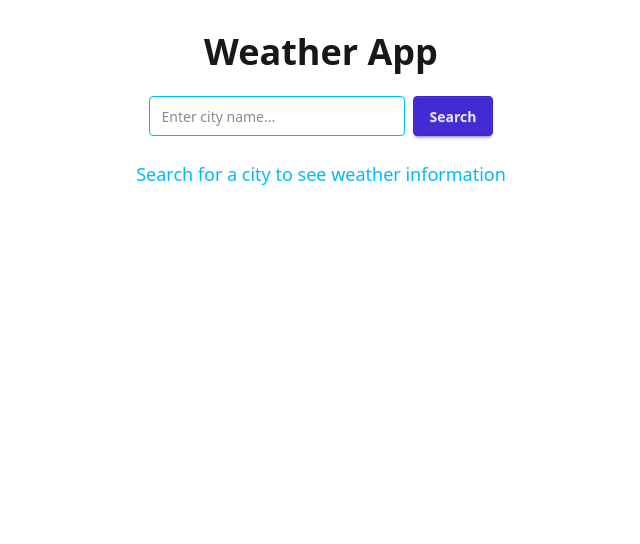
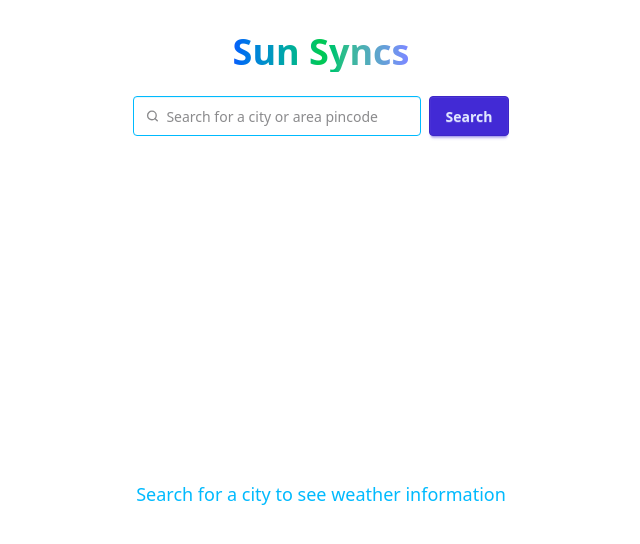
Before and after one commit to TBS96/weather-app-react, a React (Vite) app: page / in a window 1280 px wide. Shown: the top 544 px of the page, without its empty margins (319-959 px from the left). Built offline with nearby package versions, Linux system fonts and the light colour scheme; no server answers.

Commit message:
feat: update Home component layout and styling for improved user experience
Signed-off-by: TBS96 <9tbs6@proton.me>

```diff
--- a/src/pages/Home.jsx
+++ b/src/pages/Home.jsx
@@ -21,23 +21,38 @@ const Home = () => {
 
     return (
         <div className='flex flex-col items-center min-h-screen p-4 md:p-8'>
-            <h1 className='text-3xl md:text-4xl font-bold mb-4 md:mb-6 text-center'>Weather App</h1>
+            <a href='/' className='text-3xl md:text-4xl font-bold mb-4 md:mb-6 text-center bg-gradient-to-r from-blue-600 via-green-500 to-indigo-400 inline-block text-transparent bg-clip-text'>
+                Sun Syncs
+            </a>
 
             <div className='flex flex-col sm:flex-row gap-4 sm:gap-2 mb-6'>
-                <input
-                    type='text'
-                    placeholder='Enter city name...'
-                    value={input}
-                    onChange={(e) => setInput(e.target.value)}
-                    onKeyDown={(e) => e.key === 'Enter' && handleSearch()}
-                    className='input input-info w-64'
-                />
+                <label className='input input-info w-72'>
+                    <svg className='h-[1em] opacity-50' xmlns='http://www.w3.org/2000/svg' viewBox='0 0 24 24'>
+                        <g
+                            strokeLinejoin='round'
+                            strokeLinecap='round'
+                            strokeWidth='2.5'
+                            fill='none'
+                            stroke='currentColor'
+                        >
+                            <circle cx='11' cy='11' r='8'></circle>
+                            <path d='m21 21-4.3-4.3'></path>
+                        </g>
+                    </svg>
+                    <input
+                        type='search'
+                        placeholder='Search for a city or area pincode'
+                        value={input}
+                        onChange={(e) => setInput(e.target.value)}
+                        onKeyDown={(e) => e.key === 'Enter' && handleSearch()}
+                    />
+                </label>
                 <button onClick={handleSearch} className='btn btn-primary sm:w-auto w-full'>
                     Search
                 </button>
             </div>
 
-            {showWeather ? (<WeatherCard />) : (<p className='text-center text-lg text-info'>Search for a city to see weather information</p>)}
+            {showWeather ? (<WeatherCard />) : (<p className='text-center text-lg text-info mt-80'>Search for a city to see weather information</p>)}
         </div>
     )
 }
```
